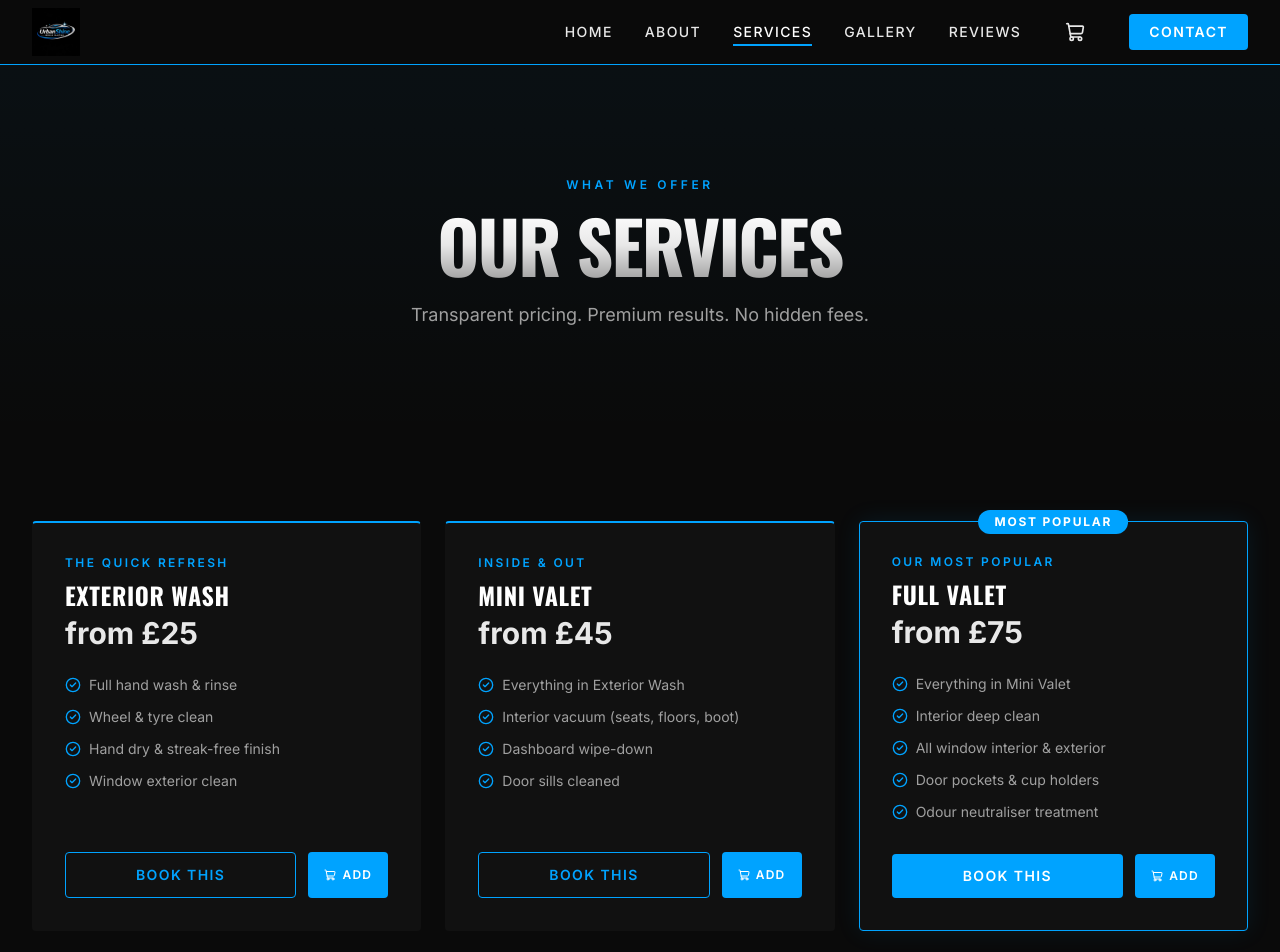
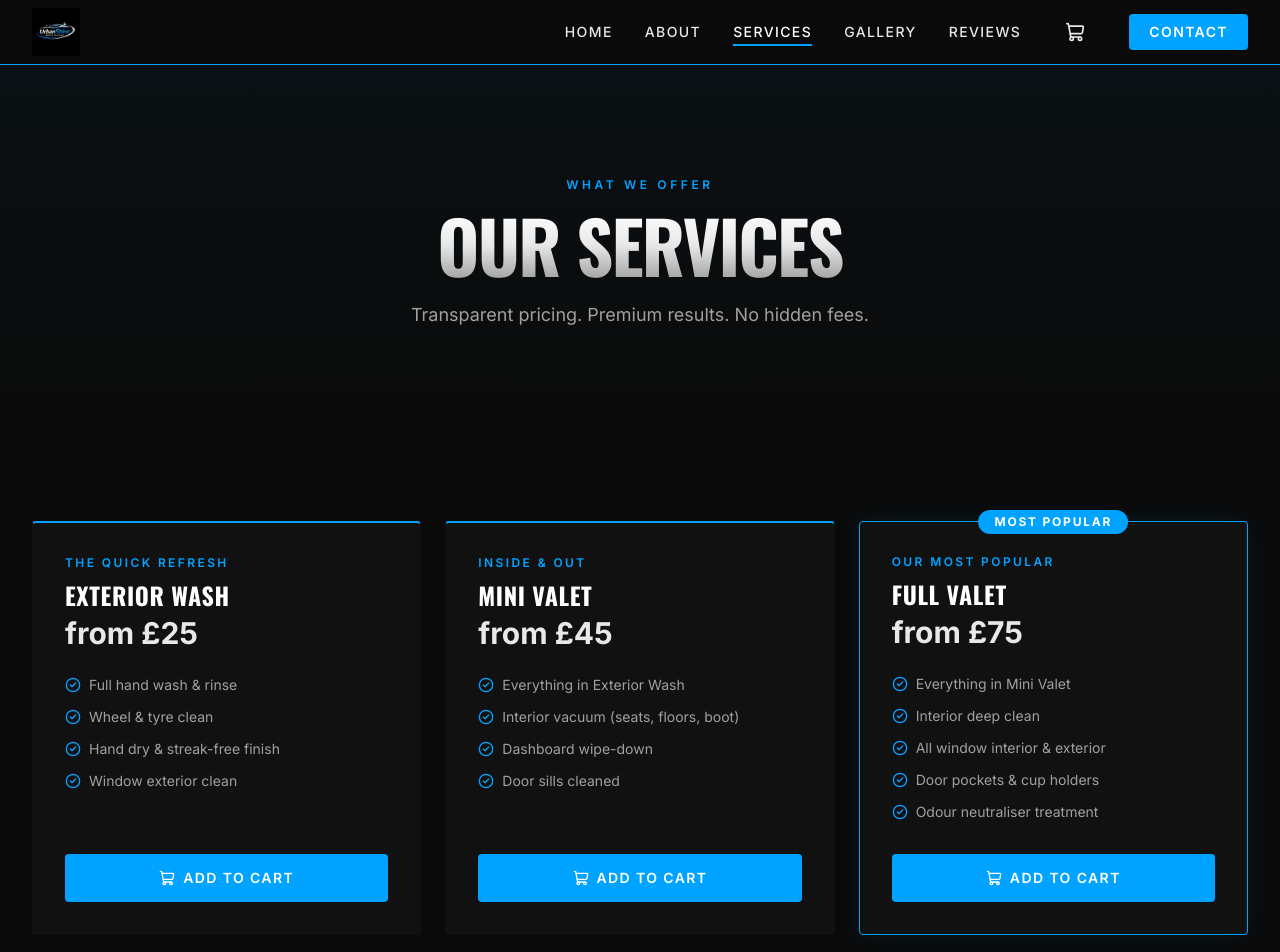
Before and after one commit to zaid5678/urbanshinemobilevaleting, a Next.js app: page /services in a window 1280 px wide. Shown: the top 952 px of the page. Built offline with nearby package versions, Linux system fonts and the light colour scheme.

Commit message:
Remove gallery filter tabs; replace Book This with full-width Add to Cart

```diff
--- a/app/gallery/page.tsx
+++ b/app/gallery/page.tsx
@@ -4,47 +4,34 @@ import { useState, useEffect, useCallback } from "react";
 import Image from "next/image";
 import { X, ChevronLeft, ChevronRight } from "lucide-react";
 
-type Category = "all" | "before-after";
-
 interface GalleryImage {
   src: string;
   alt: string;
-  category: Exclude<Category, "all">;
 }
 
 const images: GalleryImage[] = [
   {
     src: "/SnapInsta.to_651016692_18060343931433626_3608304060369942912_n.jpg",
     alt: "Before and after interior clean — messy boot transformed to clean dashboard",
-    category: "before-after",
   },
   {
     src: "/SnapInsta.to_669377469_18066803840433626_5222591806774433791_n.jpg",
     alt: "Before and after — dirty seat interior to gleaming Audi A1 exterior",
-    category: "before-after",
   },
   {
     src: "/SnapInsta.to_669807446_18067493795433626_1570589152011660557_n.jpg",
     alt: "Mercedes AMG exterior shine and spotless leather interior after full valet",
-    category: "before-after",
   },
   {
     src: "/SnapInsta.to_670390646_18067645703433626_4556063835841186076_n.jpg",
     alt: "Toyota Hilux before, during foam wash, and after — full exterior clean",
-    category: "before-after",
   },
 ];
 
-const filters: { label: string; value: Category }[] = [
-  { label: "All", value: "all" },
-  { label: "Before & After", value: "before-after" },
-];
-
 export default function GalleryPage() {
-  const [activeFilter, setActiveFilter] = useState<Category>("all");
   const [lightboxIndex, setLightboxIndex] = useState<number | null>(null);
 
-  const filtered = activeFilter === "all" ? images : images.filter((img) => img.category === activeFilter);
+  const filtered = images;
 
   const closeLightbox = useCallback(() => setLightboxIndex(null), []);
 
@@ -92,28 +79,8 @@ export default function GalleryPage() {
         </div>
       </section>
 
-      {/* ── FILTER TABS ── */}
-      <section className="max-w-7xl mx-auto px-4 sm:px-6 lg:px-8 pt-16 pb-8">
-        <div className="flex flex-wrap gap-2 justify-center">
-          {filters.map(({ label, value }) => (
-            <button
-              key={value}
-              onClick={() => setActiveFilter(value)}
-              className={`px-6 py-2 rounded text-sm font-semibold tracking-widest uppercase transition-all duration-200 ${
-                activeFilter === value
-                  ? "bg-[#00A3FF] text-white shadow-[0_0_16px_rgba(0,163,255,0.4)]"
-                  : "border border-[#333] text-[#A0A0A0] hover:border-[#00A3FF] hover:text-white"
-              }`}
-              style={{ fontFamily: "var(--font-inter), sans-serif" }}
-            >
-              {label}
-            </button>
-          ))}
-        </div>
-      </section>
-
       {/* ── IMAGE GRID ── */}
-      <section className="max-w-7xl mx-auto px-4 sm:px-6 lg:px-8 pb-24">
+      <section className="max-w-7xl mx-auto px-4 sm:px-6 lg:px-8 pt-16 pb-24">
         <div className="grid grid-cols-1 sm:grid-cols-2 gap-4">
           {filtered.map((img, idx) => (
             <button
--- a/app/services/page.tsx
+++ b/app/services/page.tsx
@@ -191,20 +191,6 @@ export default function ServicesPage() {
                 ))}
               </ul>
 
-              <div className="flex gap-3">
-                <a
-                  href={`${WHATSAPP_BASE}?text=${encodeURIComponent(pkg.msg)}`}
-                  target="_blank"
-                  rel="noopener noreferrer"
-                  className={`flex-1 block text-center font-semibold tracking-widest uppercase px-4 py-3 rounded text-sm transition-all duration-200 ${
-                    pkg.highlight
-                      ? "bg-[#00A3FF] text-white hover:bg-[#0077FF] hover:shadow-[0_0_20px_rgba(0,163,255,0.5)]"
-                      : "border border-[#00A3FF] text-[#00A3FF] hover:bg-[#00A3FF]/10"
-                  }`}
-                  style={{ fontFamily: "var(--font-inter), sans-serif" }}
-                >
-                  Book This
-                </a>
               <AddToCartButton product={{
                 id: pkg.id,
                 name: pkg.name,
@@ -212,8 +198,7 @@ export default function ServicesPage() {
                 price: pkg.priceAmount,
                 imageUrl: "https://images.unsplash.com/photo-1558618666-fcd25c85cd64?w=400&q=80",
                 unit: "1 booking",
-                }} />
-              </div>
+              }} fullWidth />
             </div>
           ))}
         </div>
--- a/components/AddToCartButton.tsx
+++ b/components/AddToCartButton.tsx
@@ -6,7 +6,7 @@ import { useCart, type CartItem } from "./CartContext";
 
 type Product = Omit<CartItem, "quantity">;
 
-export default function AddToCartButton({ product }: { product: Product }) {
+export default function AddToCartButton({ product, fullWidth }: { product: Product; fullWidth?: boolean }) {
   const { addItem } = useCart();
   const [added, setAdded] = useState(false);
 
@@ -19,7 +19,9 @@ export default function AddToCartButton({ product }: { product: Product }) {
   return (
     <button
       onClick={handleAdd}
-      className={`flex items-center gap-1.5 text-xs font-semibold tracking-widest uppercase px-4 py-2 rounded transition-all duration-200 min-h-[36px] min-w-[80px] justify-center ${
+      className={`flex items-center gap-2 font-semibold tracking-widest uppercase rounded transition-all duration-200 justify-center ${
+        fullWidth ? "w-full px-6 py-3 text-sm min-h-[48px]" : "text-xs px-4 py-2 min-h-[36px] min-w-[80px]"
+      } ${
         added
           ? "bg-green-600/20 text-green-400 border border-green-600/40"
           : "bg-[#00A3FF] text-white hover:bg-[#0077FF] hover:shadow-[0_0_14px_rgba(0,163,255,0.5)]"
@@ -29,13 +31,13 @@ export default function AddToCartButton({ product }: { product: Product }) {
     >
       {added ? (
         <>
-          <Check size={12} />
-          Added
+          <Check size={fullWidth ? 16 : 12} />
+          Added to Cart
         </>
       ) : (
         <>
-          <ShoppingCart size={12} />
-          Add
+          <ShoppingCart size={fullWidth ? 16 : 12} />
+          Add to Cart
         </>
       )}
     </button>
```
Lines whose indentation alone changed are shown as unchanged.
